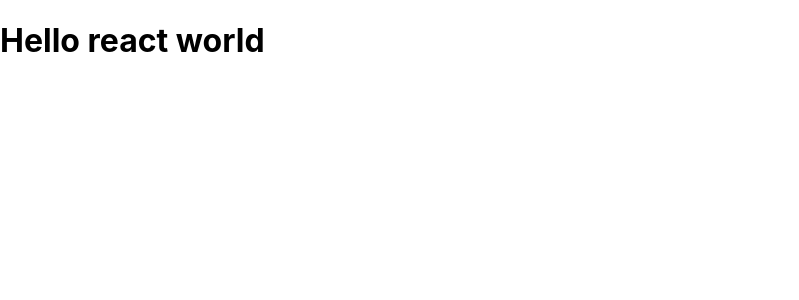
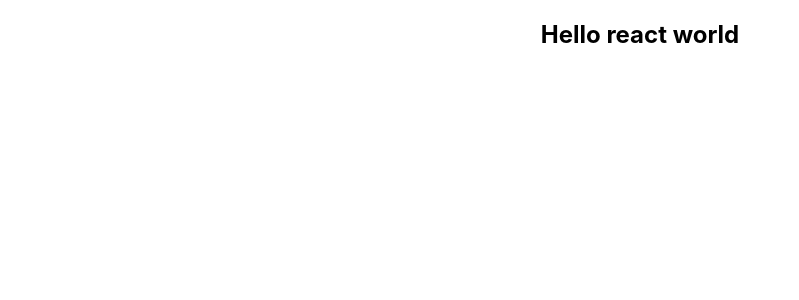
Before and after one commit to yogev76/movie-app-practice, a React (Create React App) app: page / in a window 1280 px wide. Shown: the top 300 px of the page, without its empty margins (0-799 px from the left). Built offline with nearby package versions, Linux system fonts and the light colour scheme.

Commit message:
change to App class

```diff
--- a/src/App.js
+++ b/src/App.js
@@ -3,8 +3,8 @@ import './App.css';
 
 function App() {
   return (
-    <div>
-     <h1>Hello react world</h1>
+    <div className="App">
+     <h2>Hello react world</h2>
     </div>
   );
 }
```
